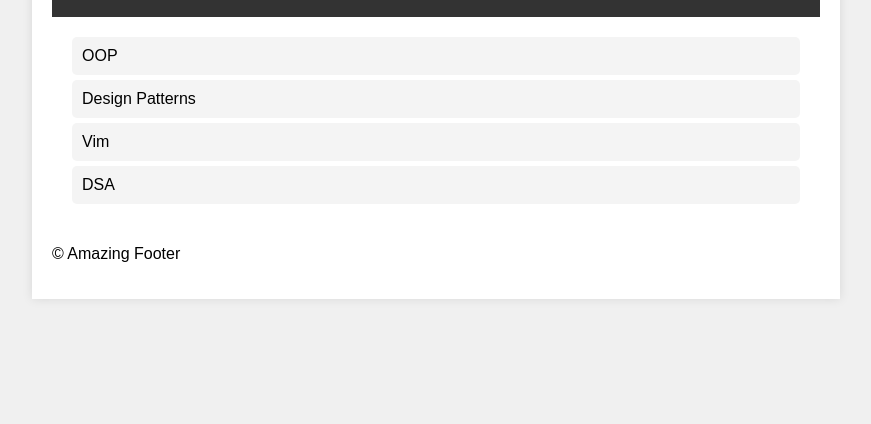
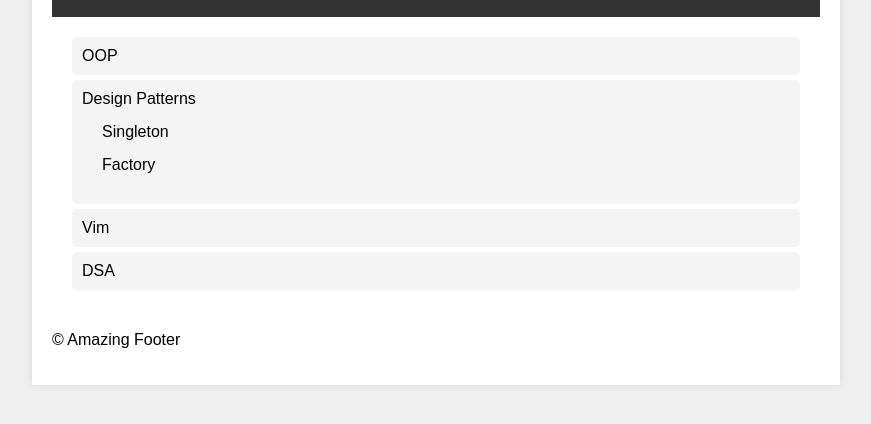
Before and after one commit to FCrescent/Test_JS_SinglePage, a plain HTML site: page index.html in a window 1280 px wide. Both pictures are taken after a click on the item "Design Patterns". Shown: the part 224-648 px from the top of the page, without its empty margins (204-1075 px from the left). Drawn offline with Linux system fonts and the light colour scheme.

Commit message:
SubSkills apparaissent au moment du clic sur ,par ex,le Skill Vim ou OOP

```diff
--- /dev/null
+++ b/css/sub-skill-list.css
@@ -0,0 +1,21 @@
+/* sub-skill-list.css */
+.sub-skill-list {
+    padding: 10px;
+    background-color: #f4f4f4;
+    border-radius: 5px;
+}
+
+.sub-skill-list ul {
+    list-style: none;
+    padding: 0;
+    margin: 0;
+}
+
+.sub-skill-list li {
+    padding: 5px 10px;
+    cursor: pointer;
+}
+
+.sub-skill-list li:hover {
+    background-color: #e0e0e0;
+}
--- a/index.html
+++ b/index.html
@@ -9,6 +9,7 @@
     <link rel="stylesheet" href="css/styles.css">
     <link rel="stylesheet" href="css/header.css">
     <link rel="stylesheet" href="css/skill-list.css">
+    <link rel="stylesheet" href="css/sub-skill-list.css">
 </head>
 <body>
     <div id="app">
--- a/js/app.js
+++ b/js/app.js
@@ -4,6 +4,7 @@ console.log('App loaded');
 import { Footer } from './components/footer.js';
 import { Header } from './components/header.js';
 import { SkillList } from './components/skillList.js';
+import { SubSkillList } from './components/subSkillList.js';
 
 document.addEventListener('DOMContentLoaded', () => {
     const appContainer = document.getElementById('app');
@@ -19,6 +20,9 @@ document.addEventListener('DOMContentLoaded', () => {
     renderComponent(Header);
     // Render the SkillList component
     renderComponent(SkillList);
-    // Render the Footer component
+    // Render the SubSkillList component
+    // renderComponent(SubSkillList);
+    // // Render the Footer component
     renderComponent(Footer);
+
 });
--- a/js/components/skillList.js
+++ b/js/components/skillList.js
@@ -1,4 +1,6 @@
 console.log('skillList component loaded');
+
+import { SubSkillList } from './subSkillList.js';
 
 // Define the list of skill categories
 const skillCategories = [
@@ -22,7 +24,7 @@ export class SkillList {
         this.skills.forEach(skill => {
             const li = document.createElement('li');
             li.textContent = skill.name;
-            li.addEventListener('click', () => this.handleSkillClick(skill));
+            li.addEventListener('click', () => this.handleSkillClick(li, skill.name));
             ul.appendChild(li);
         });
 
@@ -30,46 +32,19 @@ export class SkillList {
         return skillListContainer;
     }
 
-    handleSkillClick(skill) {
-        // Handle skill click event, you can navigate to sub-skill list or details page
-        console.log(`Selected skill: ${skill.name}`);
+    handleSkillClick(li, skillCategory) {
+
+        // Remove any existing sub-skill list elements
+        const existingSubSkillLists = document.querySelectorAll('.sub-skill-list');
+        existingSubSkillLists.forEach(element => {
+            element.parentNode.removeChild(element); // Remove the entire parent <div> element
+        });
+        // Trigger rendering of the SubSkillList corresponding to the clicked skillCategory
+        const subSkillListComponent = new SubSkillList(skillCategory);
+        li.appendChild(subSkillListComponent.render());
+        // console.log(skillCategory + ":" + subSkillListComponent.subSkills);
+        console.log(`Contenu du skill ${skillCategory} : `
+        + subSkillListComponent.subSkills.map(subskill => subskill.name).join(', '));
     }
+
 }
-
-
-// console.log('skillList component loaded');
-// // Define the SkillList component
-// export class SkillList {
-//     constructor(skills) {
-//         this.skills = skills;
-//     }
-
-//     render() {
-//         const skillListContainer = document.createElement('div');
-//         skillListContainer.classList.add('skill-list');
-
-//         const ul = document.createElement('ul');
-//         this.skills.forEach(skill => {
-//             const li = document.createElement('li');
-//             li.textContent = skill.name;
-//             li.addEventListener('click', () => this.handleSkillClick(skill));
-//             ul.appendChild(li);
-//         });
-
-//         skillListContainer.appendChild(ul);
-//         return skillListContainer;
-//     }
-
-//     handleSkillClick(skill) {
-//         // Handle skill click event, you can navigate to sub-skill list or details page
-//         console.log(`Selected skill: ${skill.name}`);
-//     }
-// }
-
-// // Sample data for skills
-// const skills = [
-//     { name: 'OOP' },
-//     { name: 'Design Patterns' },
-//     { name: 'Vim' },
-//     { name: 'DSA' }
-// ];
--- /dev/null
+++ b/js/components/subSkillList.js
@@ -0,0 +1,24 @@
+console.log('SubSkillList component loaded');
+// subSkillList.js
+import subSkills from './subSkills.js';
+
+export class SubSkillList {
+    constructor(skillCategory) {
+        this.subSkills = subSkills[skillCategory] || [];
+    }
+
+    render() {
+        const subSkillListContainer = document.createElement('div');
+        subSkillListContainer.classList.add('sub-skill-list');
+
+        const ul = document.createElement('ul');
+        this.subSkills.forEach(subSkill => {
+            const li = document.createElement('li');
+            li.textContent = subSkill.name;
+            ul.appendChild(li);
+        });
+
+        subSkillListContainer.appendChild(ul);
+        return subSkillListContainer;
+    }
+}
--- /dev/null
+++ b/js/components/subSkills.js
@@ -0,0 +1,21 @@
+// subSkills data for each big skill category
+const subSkills = {
+    "OOP": [
+        { name: "Inheritance" },
+        { name: "Encapsulation" }
+    ],
+    "Design Patterns": [
+        { name: "Singleton" },
+        { name: "Factory" }
+    ],
+    "Vim": [
+        { name: "Exit Vim" },
+        { name: "Move Between Lines" }
+    ],
+    "DSA": [
+        { name: "Array" },
+        { name: "Depth First Search" }
+    ]
+};
+
+export default subSkills;
```
Also changed, not shown: js/components/skills.js (added).
